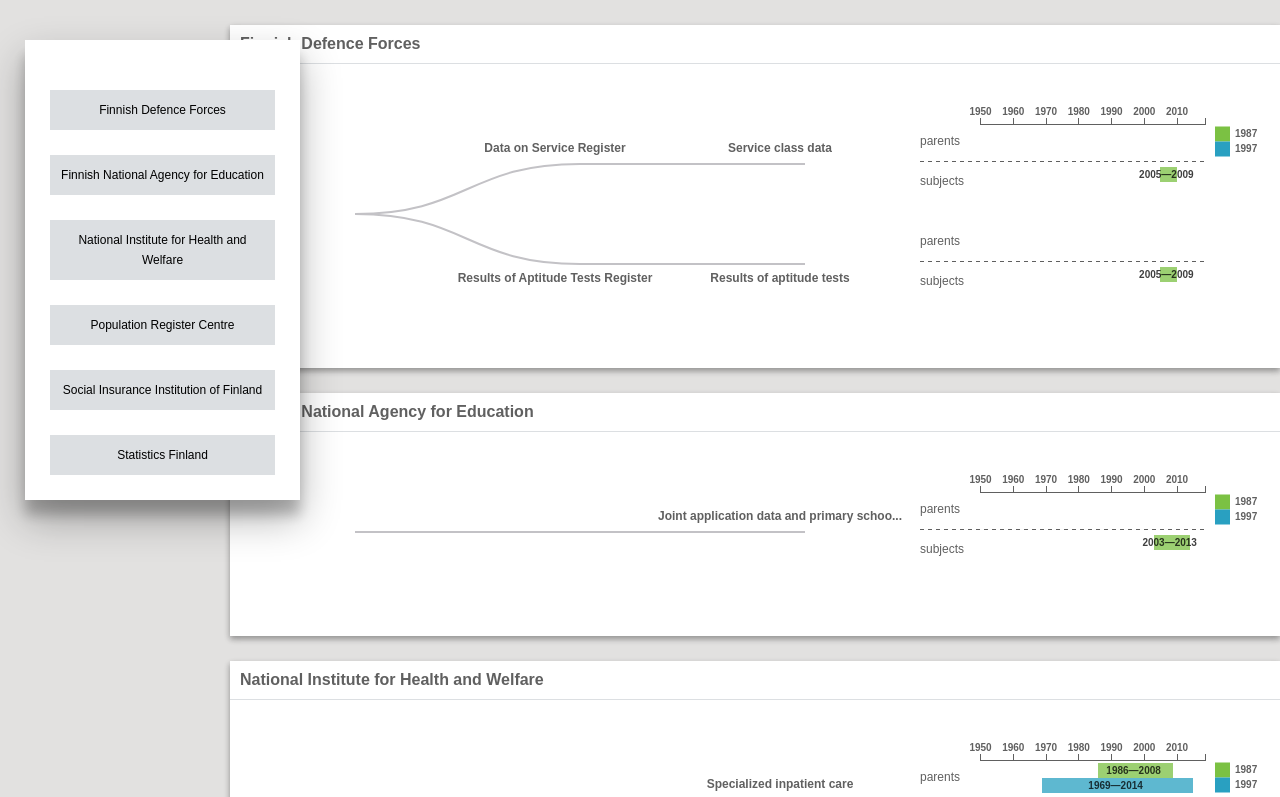
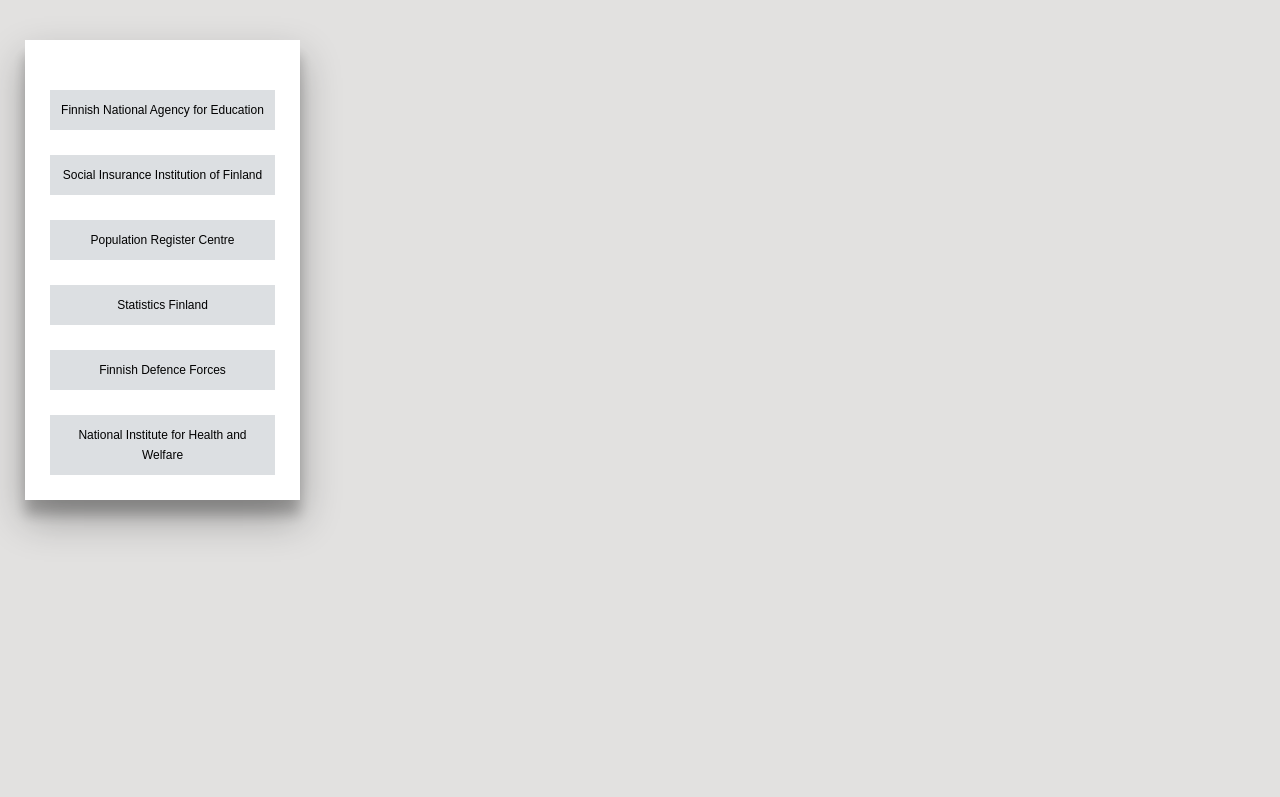
Before and after one commit to sakasute/meta-visu, a React (Create React App) app: page / in a window 1280 px wide. Shown: the top 797 px of the page. Built offline with nearby package versions, Linux system fonts and the light colour scheme.

Commit message:
hide/show by registerAdmin implemented to react-version

```diff
--- a/src/App.js
+++ b/src/App.js
@@ -6,11 +6,11 @@
 class App extends Component {
   constructor(props) {
     super(props);
-    this.handleRegisterAdminBtnClick = this.handleRegisterAdminBtnClick.bind(this);
+    this.toggleAdminFilter = this.toggleAdminFilter.bind(this);
     this.data = {};
     this.state = {
       filenames: [],
-      visualizations: {},
+      filters: {},
     };
   }
 
@@ -30,18 +30,25 @@
           })
           .then(() => {
             this.data = data;
-            this.setState({ filenames });
+            const filters = {};
+            filenames.forEach((filename) => {
+              filters[filename] = { show: false };
+            });
+            this.setState({ filenames, filters });
           });
       });
   }
 
-  handleRegisterAdminBtnClick(event) {
-    // TODO:
+  toggleAdminFilter(filename) {
+    const { filters } = { ...this.state };
+    filters[filename].show = !filters[filename].show;
+    this.setState({ filters });
   }
 
   render() {
-    const { filenames } = this.state;
+    const { filenames, filters } = this.state;
     const timelineTreeCards = filenames
+      .filter(filename => filters[filename].show)
       .sort()
       .map(filename => (
         <TimelineTreeCard
@@ -55,9 +62,11 @@
     return (
       <div>
         <RegisterPanel
-          filenames={filenames}
-          dataSets={Object.values(this.data)}
-          handleAdminBtnClick={this.handleAdminBtnClick}
+          dataSets={Object.keys(this.data).map(filename => ({
+            filename,
+            data: this.data[filename],
+          }))}
+          handleAdminBtnClick={this.toggleAdminFilter}
         />
         <div className="content-wrapper">
           <div className="sidebar-placeholder" />
--- a/src/RegisterPanel/NavItem.js
+++ b/src/RegisterPanel/NavItem.js
@@ -13,12 +13,15 @@
     };
   }
 
-  handleBtnClick() {
+  handleBtnClick(event) {
+    const { handleAdminBtnClick, filename } = this.props;
     const { selected } = this.state;
     this.setState({ selected: !selected });
+    handleAdminBtnClick(filename);
   }
 
   handleRegisterSelection(event) {
+    const { setFilterList } = this.props;
     const { selectedRegisters } = { ...this.state };
     const registerName = event.target.id;
     const selected = event.target.checked;
@@ -28,7 +31,7 @@
 
   render() {
     const { selected } = this.state;
-    const { adminData, handleAdminBtnClick } = this.props;
+    const { adminData } = this.props;
     const btnClass = selected ? 'btn btn--selected' : 'btn';
 
     return (
--- a/src/RegisterPanel/RegisterPanel.js
+++ b/src/RegisterPanel/RegisterPanel.js
@@ -11,12 +11,16 @@
   }
 
   render() {
-    const { dataSets, handleRegisterAdminBtnClick } = this.props;
-    console.log(dataSets);
+    const { dataSets, handleAdminBtnClick } = this.props;
     const navItems = dataSets
-      .sort((a, b) => compareByName(a, b))
-      .map(data => (
-        <NavItem key={data.name} adminData={data} handleBtnClick={handleRegisterAdminBtnClick} />
+      // FIXME: sort
+      .map(dataObj => (
+        <NavItem
+          key={dataObj.filename}
+          filename={dataObj.filename}
+          adminData={dataObj.data}
+          handleAdminBtnClick={handleAdminBtnClick}
+        />
       ));
     return (
       <aside className="nav">
--- a/src/TimelineTreeCard/TimelineTreeCard.js
+++ b/src/TimelineTreeCard/TimelineTreeCard.js
@@ -13,7 +13,6 @@
     const {
       filename, data, treeConfig, timelineConfig,
     } = this.props;
-    console.log(data);
     return (
       <div className="timeline-tree-wrapper card">
         <CardHeader filename={filename} name={data.name} />
--- a/src/TimelineTreeCard/TimelineTreeSVG.js
+++ b/src/TimelineTreeCard/TimelineTreeSVG.js
@@ -80,7 +80,7 @@
   }
 
   componentWillUnmount() {
-    const { filename } = this.state;
+    const { filename } = this.props;
     const nodeToEmpty = document.querySelector(`.js-timeline-tree#${idRef(filename)}`);
     while (nodeToEmpty.firstChild) {
       nodeToEmpty.removeChild(nodeToEmpty.firstChild);
```
